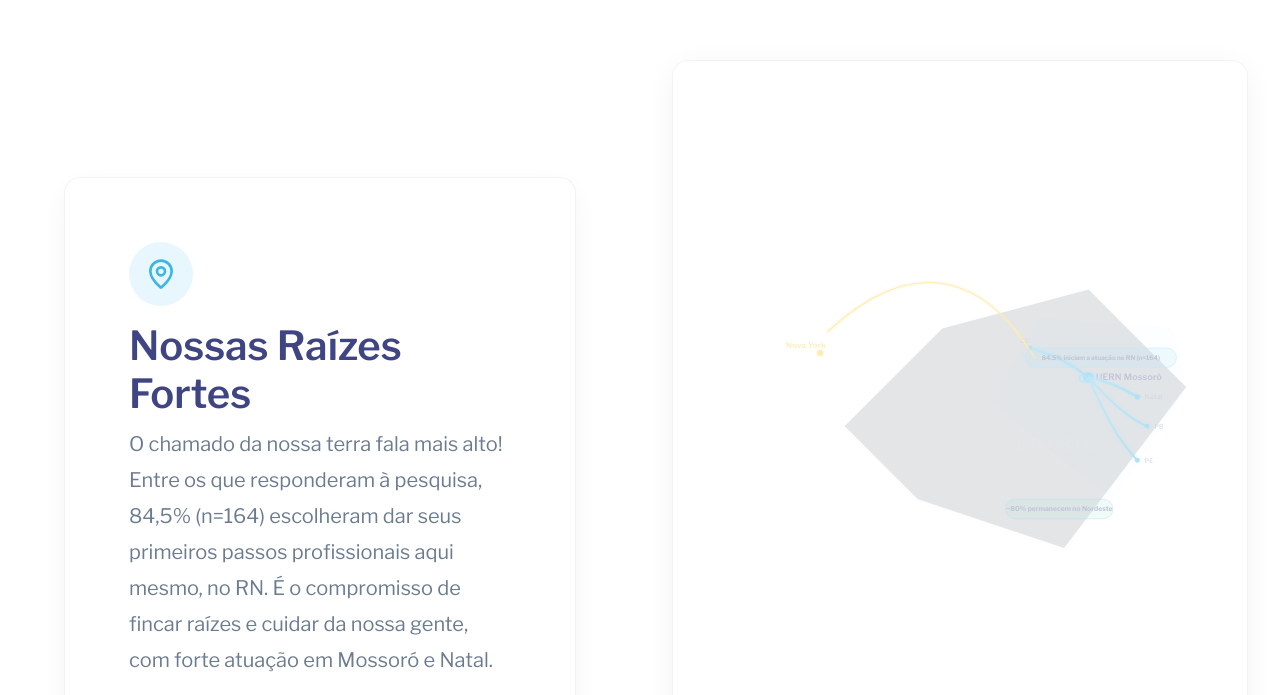
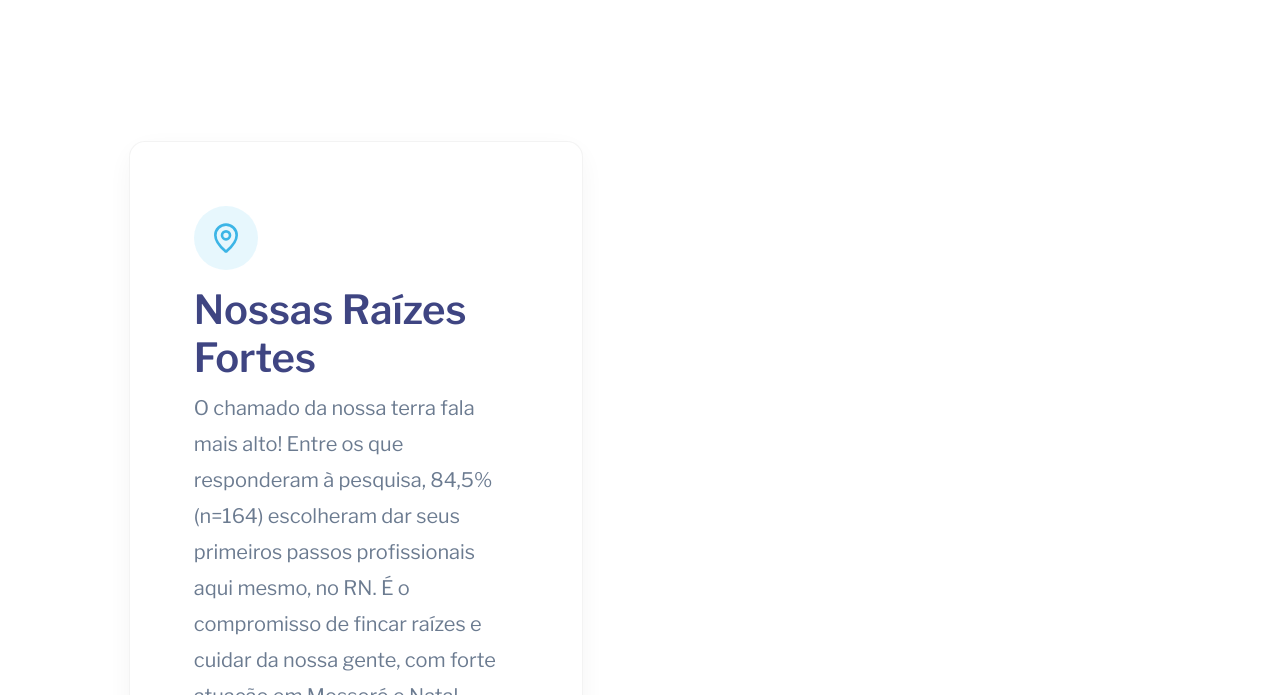
Before and after one commit to caiofeliperb/caiofeliperb.github.io, a React (Vite) app: page / in a window 1280 px wide. Shown: the part 2425-3120 px from the top of the page. Built offline with nearby package versions, Linux system fonts and the light colour scheme.

Commit message:
feat: replace heatmap with animated donut cards, update dashboard filter accuracy, harmonize specialty colors

```diff
--- a/src/components/Dashboard/StackedBar.jsx
+++ b/src/components/Dashboard/StackedBar.jsx
@@ -9,17 +9,17 @@ const CUSTOM_SUB_SPECIALTY_COLORS = {
     "otorrinolaringologia": "#922B21", // Vinho Tinto
 
     "clínica médica": "#007FFF", // Azul Azure
-    "psiquiatria": "#FFEB3B", // Amarelo Brilhante
+    "psiquiatria": "#1E3A8A", // Azul Escuro Profundo
     "dermatologia": "#9C27B0", // Roxo Magenta
     "endocrinologia e metabologia": "#FF9800", // Laranja Vibrante
     "cardiologia": "#00BCD4", // Azul Ciano
     "reumatologia": "#F44336", // Vermelho Vivo
-    "hematologia e hemoterapia": "#9E9E9E", // Cinza Médio
+    "hematologia e hemoterapia": "#DC2626", // Vermelho Carmesim
     "nefrologia": "#CDDC39", // Verde Lima
     "gastroenterologia": "#795548", // Marrom Escuro
 
     "neurologia": "#8A2BE2", // Blue Violet
-    "infectologia": "#FF0000", // Red
+    "infectologia": "#10B981", // Verde Esmeralda
 
     "neurocirurgia": "#007FFF", // Azul Azure
     "cirurgia geral": "#86A18C", // Verde Musgo Suave
--- a/src/components/Scrollytelling/NarrativeMap.jsx
+++ b/src/components/Scrollytelling/NarrativeMap.jsx
@@ -6,133 +6,108 @@ import './NarrativeMap.css';
 
 gsap.registerPlugin(ScrollTrigger);
 
+// Donut Component for reusable, smooth circular charts
+const Donut = ({ percentage, color, id }) => {
+    const radius = 40;
+    const circ = 2 * Math.PI * radius; // Approx 251.32
+
+    return (
+        <svg width="100" height="100" viewBox="0 0 100 100" style={{ filter: 'drop-shadow(0px 4px 6px rgba(0,0,0,0.05))', overflow: 'visible' }}>
+            <circle cx="50" cy="50" r={radius} stroke="rgba(0,0,0,0.06)" strokeWidth="12" fill="none" />
+            <circle
+                className={`donut-path-${id}`}
+                cx="50" cy="50" r={radius}
+                stroke={color}
+                strokeWidth="12"
+                fill="none"
+                strokeDasharray={circ}
+                strokeDashoffset={circ}
+                strokeLinecap="round"
+                transform="rotate(-90 50 50)"
+            />
+        </svg>
+    );
+};
+
 const NarrativeMap = () => {
     const containerRef = useRef(null);
-    const mapRef = useRef(null);
-    const svgContainerRef = useRef(null);
     const stepsRef = useRef([]);
-    // Refs for SVG elements
-    const pathMossoroRef = useRef(null);
-    const pathNatalRef = useRef(null);
-    const pathCERef = useRef(null);
-    const pathPBRef = useRef(null);
-    const pathPERef = useRef(null);
-    const pathNYRef = useRef(null);
-
-    const labelRNRef = useRef(null);
-    const labelNERef = useRef(null);
-    const gMapRef = useRef(null);
 
     useEffect(() => {
-        const paths = [pathMossoroRef, pathNatalRef, pathCERef, pathPBRef, pathPERef, pathNYRef];
+        const mm = gsap.matchMedia();
+        const circ = 2 * Math.PI * 40; // 251.32
 
-        paths.forEach(pRef => {
-            if (pRef.current) {
-                const length = pRef.current.getTotalLength() || 1500;
-                // Save original length for precise toggles
-                pRef.current.dataset.length = length;
-                gsap.set(pRef.current, { strokeDasharray: length, strokeDashoffset: length });
+        // Initial setup for Cards and Donuts (hide and reset)
+        gsap.set('.card-rn', { opacity: 0, y: 30, scale: 0.95 });
+        gsap.set('.cards-expandable', { height: 0, opacity: 0, marginTop: 0 });
+        gsap.set('.donut-path-rn, .donut-path-ne', { strokeDashoffset: circ });
+
+        mm.add("(min-width: 0px)", () => {
+            // First text block (RN Focus)
+            if (stepsRef.current[1]) {
+                ScrollTrigger.create({
+                    trigger: stepsRef.current[1],
+                    start: "top 60%",
+                    onEnter: () => animateStep(1),
+                    onLeaveBack: () => animateStep(0),
+                });
             }
-        });
 
-        // Hide data labels and NY elements initially
-        gsap.set([labelRNRef.current, labelNERef.current, document.getElementById('ny-dot'), document.getElementById('ny-text'), pathNYRef.current], { opacity: 0 });
-        gsap.set([labelRNRef.current, labelNERef.current, document.getElementById('ny-dot'), document.getElementById('ny-text')], { scale: 0.8 });
+            // Second text block (NE + NY)
+            if (stepsRef.current[2]) {
+                ScrollTrigger.create({
+                    trigger: stepsRef.current[2],
+                    start: "top 60%",
+                    onEnter: () => animateStep(2),
+                    onLeaveBack: () => animateStep(1),
+                });
+            }
 
-        // Initial Map Transform
-        gsap.set(gMapRef.current, { scale: 0.85, transformOrigin: 'center center', opacity: 0.3 });
-
-        const mm = gsap.matchMedia();
-
-        // Scrollytelling Triggers using MatchMedia for correct cleanup
-        mm.add("(min-width: 0px)", () => {
-
-            // Map general appearance bound to scrub scroll
-            gsap.to(gMapRef.current, {
-                opacity: 1,
-                scale: 1,
-                ease: "none",
-                scrollTrigger: {
-                    trigger: containerRef.current,
-                    start: "top 70%",
-                    end: "top 20%",
-                    scrub: true
-                }
-            });
-
-            // Animate based on step entering
-            stepsRef.current.forEach((step, i) => {
-                if (!step) return;
-                ScrollTrigger.create({
-                    trigger: step,
-                    start: "top 60%", // Activate when step card hits 60% of viewport
-                    end: "bottom center",
-                    onEnter: () => animateStep(i + 1), // Offset index since array starts at index 1 for scrolling
-                    onEnterBack: () => animateStep(i + 1),
-                });
-            });
-
-            // Trigger step 0 immediately if already in view
+            // Intro step trigger
             ScrollTrigger.create({
                 trigger: ".narrative-intro",
                 start: "top bottom",
                 onEnter: () => animateStep(0),
                 onEnterBack: () => animateStep(0)
-            })
+            });
         });
 
-        // Ensure visible initially if it's high enough on load
-        gsap.set(svgContainerRef.current, { opacity: 1 });
+        // The animation logic switching cards based on the active step
+        const animateStep = (index) => {
+            if (index === 0) {
+                // Step 0: Intro. Cards are dim, rings are empty.
+                gsap.to('.card-rn', { opacity: 0, y: 30, scale: 0.95, duration: 0.6, ease: "power2.out", overwrite: "auto" });
+                gsap.to('.cards-expandable', { height: 0, opacity: 0, marginTop: 0, duration: 0.6, ease: "power2.out", overwrite: "auto" });
+                gsap.to('.donut-path-rn, .donut-path-ne', { strokeDashoffset: circ, duration: 0.8, ease: "power2.inOut", overwrite: "auto" });
+
+            } else if (index === 1) {
+                // Step 1: Nossas Raízes Fortes (RN Focus)
+                // Highlight RN Card beautifully, hide the rest
+                gsap.to('.card-rn', { opacity: 1, y: 0, scale: 1, duration: 0.8, ease: "power2.out", overwrite: "auto" });
+                gsap.to('.cards-expandable', { height: 0, opacity: 0, marginTop: 0, duration: 0.6, ease: "power2.out", overwrite: "auto" });
+
+                // Animate RN Donut
+                gsap.to('.donut-path-rn', { strokeDashoffset: circ - (circ * 0.845), duration: 1.5, ease: "power3.out", overwrite: "auto" });
+                gsap.to('.donut-path-ne', { strokeDashoffset: circ, duration: 0.8, overwrite: "auto" });
+
+            } else if (index === 2) {
+                // Step 2: Do Nordeste para o Mundo (NE + NY Focus)
+                // Dim RN slightly, expand container to reveal NE and NY
+                gsap.to('.card-rn', { opacity: 0.8, scale: 0.98, duration: 0.6, overwrite: "auto" });
+
+                gsap.to('.cards-expandable', { height: 'auto', opacity: 1, marginTop: '1.5rem', duration: 0.8, ease: "power3.inOut", overwrite: "auto" });
+
+                // Maintain RN Donut filled, animate NE Donut
+                gsap.to('.donut-path-rn', { strokeDashoffset: circ - (circ * 0.845), duration: 0.5, overwrite: "auto" });
+                gsap.to('.donut-path-ne', { strokeDashoffset: circ - (circ * 0.80), duration: 1.5, ease: "power3.out", overwrite: "auto", delay: 0.3 });
+            }
+        };
 
         return () => {
             ScrollTrigger.getAll().forEach(t => t.kill());
             mm.revert();
         };
     }, []);
-
-    const animateStep = (index) => {
-        if (index === 0) {
-            // Step 1: Base - Reset globally, keep SVG map visible but clean
-            gsap.to([pathMossoroRef.current, pathNatalRef.current, pathCERef.current, pathPBRef.current, pathPERef.current, pathNYRef.current], {
-                strokeDashoffset: (i, target) => target.dataset.length || 1500,
-                duration: 0.8, ease: "power2.out", overwrite: "auto"
-            });
-            gsap.to([labelRNRef.current, labelNERef.current, document.getElementById('ny-dot'), document.getElementById('ny-text'), pathNYRef.current], { opacity: 0, scale: 0.8, duration: 0.5, overwrite: "auto" });
-
-        } else if (index === 1) {
-            // Step 2: RN Focus (Mossoró and Natal)
-            // Show base paths and animate local
-            gsap.to([pathMossoroRef.current, pathNatalRef.current], {
-                strokeDashoffset: 0, duration: 1.5, ease: "power2.inOut", overwrite: "auto"
-            });
-            // O texto 84.5% no RN surge aqui
-            gsap.to(labelRNRef.current, { opacity: 1, scale: 1, duration: 0.8, delay: 0.3, ease: "back.out(1.5)", overwrite: "auto" });
-
-            // Hide global - GARANTINDO QUE NY SUME E SÓ APAREÇA DEPOIS
-            gsap.to([pathCERef.current, pathPBRef.current, pathPERef.current, pathNYRef.current], {
-                strokeDashoffset: (i, target) => target.dataset.length || 1500,
-                duration: 0.8, overwrite: "auto"
-            });
-            gsap.to([labelNERef.current, document.getElementById('ny-dot'), document.getElementById('ny-text'), pathNYRef.current], { opacity: 0, scale: 0.8, duration: 0.5, overwrite: "auto" });
-
-        } else if (index === 2) {
-            // Step 3: BR/NY Expansion
-            gsap.to(pathMossoroRef.current, { strokeDashoffset: 0, duration: 0.5, overwrite: "auto" });
-            gsap.to(pathNatalRef.current, { strokeDashoffset: 0, duration: 0.5, overwrite: "auto" });
-            gsap.to(labelRNRef.current, { opacity: 1, scale: 1, duration: 0.5, overwrite: "auto" });
-
-            gsap.to([pathCERef.current, pathPBRef.current, pathPERef.current], {
-                strokeDashoffset: 0, duration: 2, ease: "power2.out", overwrite: "auto"
-            });
-
-            // O texto de 80% do NE só surge AGORA JUNTO com Nova York, no Step 3 de expansão
-            gsap.to(labelNERef.current, { opacity: 1, scale: 1, duration: 1.2, delay: 0.5, ease: "power2.out", overwrite: "auto" });
-
-            // NY Line gets opacity 1, and drawing starts properly
-            gsap.to([document.getElementById('ny-dot'), document.getElementById('ny-text')], { opacity: 1, scale: 1, duration: 1.5, delay: 0.5, ease: "power2.out", overwrite: "auto" });
-            gsap.to(pathNYRef.current, { opacity: 1, strokeDashoffset: 0, duration: 3, ease: "power2.inOut", delay: 0.5, overwrite: "auto" });
-        }
-    };
 
     const steps = [
         {
@@ -151,8 +126,7 @@ const NarrativeMap = () => {
 
     return (
         <section className="narrative-section" ref={containerRef}>
-
-            {/* INTRO CARD - ALWAYS 100% WIDTH, BEFORE MAP  */}
+            {/* INTRO CARD - ALWAYS 100% WIDTH */}
             <div className="narrative-intro container">
                 <div className="step-content glass-panel" style={{ opacity: 0.95, margin: '2rem auto', maxWidth: '800px', textAlign: 'center' }}>
                     <div className="step-icon" style={{ margin: '0 auto 1rem' }}>
@@ -163,93 +137,69 @@ const NarrativeMap = () => {
                 </div>
             </div>
 
-            {/* Wrapper for the SCROLLY parts only */}
-            <div className="narrative-map-wrapper">
-                {/* Sticky Map Container */}
-                <div className="map-sticky" ref={mapRef}>
-                    <div className="map-wrapper glass-panel" style={{ position: 'relative', zIndex: 2 }}>
-                        {/* SVG Map Container */}
-                        <div ref={svgContainerRef} style={{ width: '100%', height: '100%', opacity: 0 }}>
-                            <svg viewBox="0 0 1000 600" preserveAspectRatio="xMidYMid meet" className="map-svg">
-                                <defs>
-                                    <linearGradient id="pathGradient" x1="0%" y1="0%" x2="100%" y2="100%">
-                                        <stop offset="0%" stopColor="var(--color-primary-light)" />
-                                        <stop offset="100%" stopColor="var(--color-secondary)" />
-                                    </linearGradient>
-                                    <linearGradient id="nyGradient" x1="100%" y1="100%" x2="0%" y2="0%">
-                                        <stop offset="0%" stopColor="var(--color-primary-light)" />
-                                        <stop offset="100%" stopColor="var(--color-accent)" />
-                                    </linearGradient>
-                                    <filter id="glow">
-                                        <feGaussianBlur stdDeviation="3" result="coloredBlur" />
-                                        <feMerge>
-                                            <feMergeNode in="coloredBlur" />
-                                            <feMergeNode in="SourceGraphic" />
-                                        </feMerge>
-                                    </filter>
-                                    <pattern id="dotGrid" width="40" height="40" patternUnits="userSpaceOnUse">
-                                        <circle cx="2" cy="2" r="1.5" fill="rgba(255, 255, 255, 0.05)" />
-                                    </pattern>
-                                    <path id="brShape" d="M 450 100 L 750 20 L 950 220 L 700 550 L 400 450 L 250 300 Z" />
-                                </defs>
+            <div className="narrative-map-wrapper container">
+                {/* Sticky Right Container for Infographics */}
+                <div className="map-sticky" style={{ display: 'flex', alignItems: 'center', justifyContent: 'center' }}>
 
-                                {/* Background Map Styling */}
-                                <rect width="100%" height="100%" fill="url(#dotGrid)" />
-                                <g ref={gMapRef}>
-                                    <use href="#brShape" fill="rgba(30, 41, 59, 0.4)" stroke="rgba(255, 255, 255, 0.03)" strokeWidth="2" />
-                                    <polygon points="650,80 920,100 950,220 800,450 550,250" fill="rgba(14, 165, 233, 0.03)" stroke="rgba(14, 165, 233, 0.2)" strokeWidth="1" strokeDasharray="4 4" />
-                                    <text x="600" y="350" fill="rgba(255,255,255,0.05)" fontSize="32" fontWeight="600" style={{ letterSpacing: '8px', textTransform: 'uppercase' }}>Brasil</text>
+                    <div className="infographics-wrapper" style={{ display: 'flex', flexDirection: 'column', width: '100%', maxWidth: '550px', padding: '1rem' }}>
 
-                                    {/* Origin Point: Mossoró RN */}
-                                    <circle cx="750" cy="200" r="10" fill="var(--color-primary)" filter="url(#glow)" />
-                                    <text x="765" y="205" fill="var(--text-main)" fontSize="18" fontWeight="600" className="map-label">UERN Mossoró</text>
+                        {/* Card 1: RN */}
+                        <div className="info-card card-rn" style={{
+                            display: 'flex', alignItems: 'center', gap: '1.5rem', padding: '1.8rem 1.5rem',
+                            background: '#eff6ff', borderRadius: '24px', border: '1px solid #bfdbfe',
+                            boxShadow: '0 10px 30px -10px rgba(14, 165, 233, 0.2)'
+                        }}>
+                            <Donut percentage={84.5} color="#2563eb" id="rn" />
+                            <div style={{ paddingLeft: '0.5rem' }}>
+                                <h3 style={{ fontSize: '3.6rem', fontWeight: '900', color: '#1d4ed8', lineHeight: 1, margin: 0, letterSpacing: '-2px' }}>
+                                    84,5%
+                                </h3>
+                                <p style={{ fontSize: '1.3rem', color: '#1e3a8a', margin: '0.4rem 0 0', fontWeight: '700', lineHeight: 1.1 }}>
+                                    Iniciam a atuação no RN
+                                </p>
+                            </div>
+                        </div>
 
-                                    {/* Path inside Mossoró (Simulated loop/stay) */}
-                                    <path ref={pathMossoroRef} d="M 750 200 C 720 180 730 230 750 200" fill="none" stroke="var(--color-primary-light)" strokeWidth="3" filter="url(#glow)" strokeLinecap="round" />
+                        {/* Expandable Wrapper for Card 2 and 3 */}
+                        <div className="cards-expandable" style={{ display: 'flex', flexDirection: 'column', gap: '1.5rem', overflow: 'hidden', height: 0, opacity: 0, marginTop: 0 }}>
+                            {/* Card 2: Nordeste */}
+                            <div className="info-card card-ne" style={{
+                                display: 'flex', alignItems: 'center', gap: '1.5rem', padding: '1.8rem 1.5rem',
+                                background: '#f0fdf4', borderRadius: '24px', border: '1px solid #bbf7d0',
+                                boxShadow: '0 10px 30px -10px rgba(16, 185, 129, 0.2)'
+                            }}>
+                                <Donut percentage={80} color="#10b981" id="ne" />
+                                <div style={{ paddingLeft: '0.5rem' }}>
+                                    <h3 style={{ fontSize: '3.6rem', fontWeight: '900', color: '#047857', lineHeight: 1, margin: 0, letterSpacing: '-2px' }}>
+                                        ~80%
+                                    </h3>
+                                    <p style={{ fontSize: '1.3rem', color: '#064e3b', margin: '0.4rem 0 0', fontWeight: '700', lineHeight: 1.1 }}>
+                                        Permanecem no Nordeste
+                                    </p>
+                                </div>
+                            </div>
 
-                                    {/* Path to Natal */}
-                                    <path ref={pathNatalRef} d="M 750 200 Q 800 210 850 240" fill="none" stroke="url(#pathGradient)" strokeWidth="4" filter="url(#glow)" strokeLinecap="round" />
-                                    <circle cx="850" cy="240" r="6" fill="var(--color-secondary)" />
-                                    <text x="865" y="245" fill="var(--text-muted)" fontSize="14" className="map-label">Natal</text>
+                            {/* Card 3: Mundo */}
+                            <div className="info-card card-ny" style={{
+                                display: 'flex', alignItems: 'center', gap: '1.2rem', padding: '1.2rem 1.8rem',
+                                background: '#ffffff', borderRadius: '20px', border: '2px dashed #cbd5e1'
+                            }}>
+                                <div style={{ flex: '0 0 45px', display: 'flex', justifyContent: 'center' }}>
+                                    <span style={{ fontSize: '2.4rem' }}>💡</span>
+                                </div>
+                                <div>
+                                    <p style={{ fontSize: '1.1rem', color: '#475569', margin: 0, fontWeight: '500', lineHeight: 1.4 }}>
+                                        O impacto transcende fronteiras, chegando até a <strong>Nova York, EUA</strong>.
+                                    </p>
+                                </div>
+                            </div>
+                        </div>
 
-                                    {/* Paths to CE, PE, PB */}
-                                    {/* CE (Fortaleza) */}
-                                    <path ref={pathCERef} d="M 750 200 Q 700 160 630 140" fill="none" stroke="url(#pathGradient)" strokeWidth="3" filter="url(#glow)" strokeLinecap="round" />
-                                    <circle cx="630" cy="140" r="5" fill="var(--color-secondary)" />
-                                    <text x="610" y="130" fill="var(--text-muted)" fontSize="13" className="map-label">CE</text>
+                    </div>
 
-                                    {/* PB (João Pessoa) */}
-                                    <path ref={pathPBRef} d="M 750 200 Q 820 280 870 300" fill="none" stroke="url(#pathGradient)" strokeWidth="3" filter="url(#glow)" strokeLinecap="round" />
-                                    <circle cx="870" cy="300" r="5" fill="var(--color-secondary)" />
-                                    <text x="885" y="305" fill="var(--text-muted)" fontSize="13" className="map-label">PB</text>
-
-                                    {/* PE (Recife) */}
-                                    <path ref={pathPERef} d="M 750 200 Q 800 320 850 370" fill="none" stroke="url(#pathGradient)" strokeWidth="3" filter="url(#glow)" strokeLinecap="round" />
-                                    <circle cx="850" cy="370" r="5" fill="var(--color-secondary)" />
-                                    <text x="865" y="375" fill="var(--text-muted)" fontSize="13" className="map-label">PE</text>
-
-                                    {/* Long Path to New York - Origem em 750,200 (certificando ponto exato) */}
-                                    <path ref={pathNYRef} d="M 750 200 C 600 -50 400 -50 200 150" fill="none" stroke="var(--color-accent)" strokeWidth="3" filter="url(#glow)" strokeLinecap="round" opacity="0" />
-                                    <circle cx="200" cy="150" r="6" fill="var(--color-accent)" filter="url(#glow)" id="ny-dot" opacity="0" />
-                                    <text x="130" y="140" fill="var(--color-accent)" fontSize="16" fontWeight="600" className="map-label" id="ny-text" opacity="0">Nova York</text>
-
-                                    {/* DATA HIGHLIGHTS */}
-                                    <g ref={labelRNRef} style={{ transformOrigin: '780px 180px' }}>
-                                        <rect x="620" y="140" width="310" height="40" rx="20" fill="rgba(14, 165, 233, 0.2)" stroke="var(--color-primary-light)" />
-                                        <text x="775" y="165" fill="var(--text-main)" fontSize="13" fontWeight="700" textAnchor="middle">84.5% iniciam a atuação no RN (n=164)</text>
-                                    </g>
-
-                                    <g ref={labelNERef} style={{ transformOrigin: '700px 300px', opacity: 0 }}>
-                                        <rect x="580" y="450" width="220" height="40" rx="20" fill="rgba(16, 185, 129, 0.2)" stroke="var(--color-secondary)" />
-                                        <text x="690" y="475" fill="var(--text-main)" fontSize="14" fontWeight="700" textAnchor="middle">~80% permanecem no Nordeste</text>
-                                    </g>
-                                </g>
-                            </svg>
-                        </div>
-                    </div>
                 </div>
 
-                {/* Scrolling Text Blocks */}
+                {/* Scrolling Text Blocks (Left) */}
                 <div className="narrative-scroll">
                     {steps.slice(1).map((step, i) => (
                         <div
@@ -267,7 +217,6 @@ const NarrativeMap = () => {
                         </div>
                     ))}
                 </div>
-                {/* End wrapper */}
             </div>
         </section>
     );
```
Also changed, not shown: src/components/Dashboard/DashboardManager.jsx (+13 -0 lines), src/components/Scrollytelling/NarrativeMap.css (+102 -0 lines).
